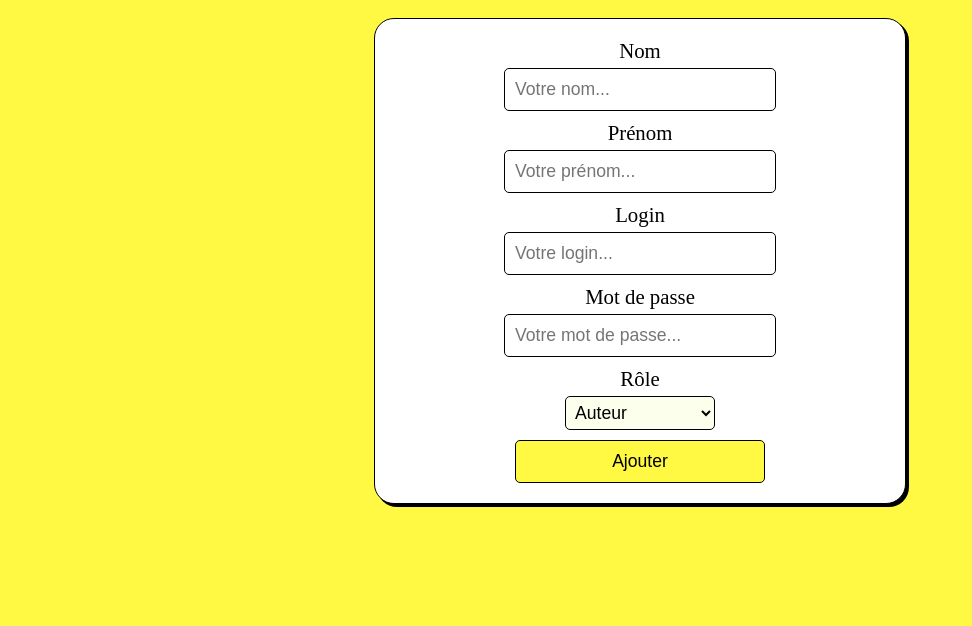
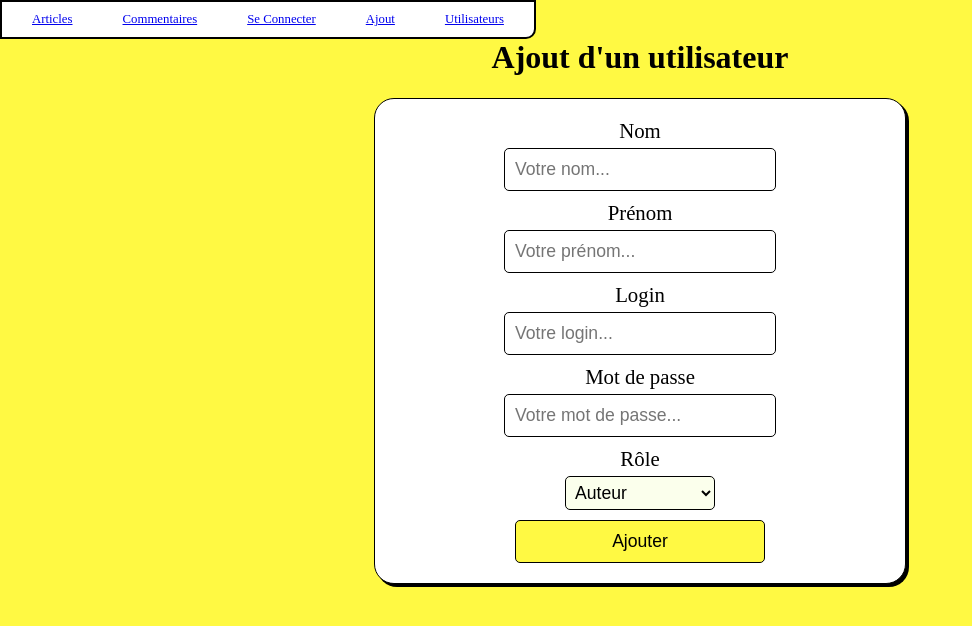
Before and after one commit to WadeeKT/cours-web-backend, a PHP site: page /cours-web-backend/5-ajout-utilisateur.php in a window 1280 px wide. Shown: the top 626 px of the page, without its empty margins (0-972 px from the left). Run offline with PHP 8.4, Linux system fonts and the light colour scheme.

Commit message:
Ajout d'un header pour chaque page

```diff
--- a/TP2-projet-blog/TP2-exercices/2-gestion-des-articles.php
+++ b/TP2-projet-blog/TP2-exercices/2-gestion-des-articles.php
@@ -8,6 +8,10 @@
 </head>
 <!-- Cette page n'est pas responsive, il est préférable de le visionner sur un écran d'ordinateur -->
 <body>
+
+    <?php include 'header.php'; ?>
+
+
     <main>
         <h1>Gestion des articles</h1>
         <div class="sections-conteneur">
--- a/TP2-projet-blog/TP2-exercices/3-gestion-des-commentaires.php
+++ b/TP2-projet-blog/TP2-exercices/3-gestion-des-commentaires.php
@@ -16,6 +16,7 @@
 </head>
 
 <body>
+    <?php include 'header.php'; ?>
 
     <!-- Autre écriture php -->
     <?php if (!isset($_SESSION['moderateur'])) : ?>
--- a/TP2-projet-blog/TP2-exercices/4-se-connecter.php
+++ b/TP2-projet-blog/TP2-exercices/4-se-connecter.php
@@ -11,6 +11,10 @@ session_start();
     <link rel="stylesheet" href="seConnecter.css">
 </head>
 <body>
+
+    <?php include 'header.php'; ?>
+
+
     <h1>Se connecter en tant que modérateur</h1>
     <form method="post" action="4-se-connecter.php">
         <div>
--- a/TP2-projet-blog/TP2-exercices/5-ajout-utilisateur.php
+++ b/TP2-projet-blog/TP2-exercices/5-ajout-utilisateur.php
@@ -7,6 +7,11 @@
   <link rel="stylesheet" href="gestionAjout.css">
 </head>
 <body>
+
+  <?php include 'header.php'; ?>
+
+  <h1>Ajout d'un utilisateur</h1>
+
   <main>
     <form class='conteneur-ajout' action="5-ajout-utilisateur.php" method="POST">
       <div>
--- a/TP2-projet-blog/TP2-exercices/gestionAjout.css
+++ b/TP2-projet-blog/TP2-exercices/gestionAjout.css
@@ -1,7 +1,9 @@
 body{
   background-color: rgb(255, 249, 67);
   display: flex;
+  flex-direction: column;
   justify-content: center;
+  align-items: center;
   padding: 10px;
 }
 
--- /dev/null
+++ b/TP2-projet-blog/TP2-exercices/header.css
@@ -0,0 +1,22 @@
+.div-header{
+  display: flex;
+  justify-content: space-between;
+  align-items: center;
+  position: fixed;
+  top: 0;
+  left: 0;
+  background-color: rgb(255, 255, 255);
+  padding: 5px;
+  border-radius: 0 0 10px 0px;
+  border: 2px solid black;
+  z-index: 10000;
+  max-width: 100%;
+}
+
+.div-header a{
+  font-size: .8rem;
+  padding: 0px 20px;
+  display: flex;
+  align-items: center;
+  margin: 5px;
+}
--- /dev/null
+++ b/TP2-projet-blog/TP2-exercices/header.php
@@ -0,0 +1,9 @@
+<link rel="stylesheet" href="header.css">
+
+<header class="div-header">
+  <a href="2-gestion-des-articles.php">Articles</a>
+  <a href="3-gestion-des-commentaires.php">Commentaires</a>
+  <a href="4-se-connecter.php">Se Connecter</a>
+  <a href="5-ajout-utilisateur.php">Ajout</a>
+  <a href="./6-gestion-des-utilisateurs.php">Utilisateurs</a>
+</header>
```
Also changed, not shown: TP2-projet-blog/TP2-exercices/6-gestion-des-utilisateurs.php (+6 -1 lines).
